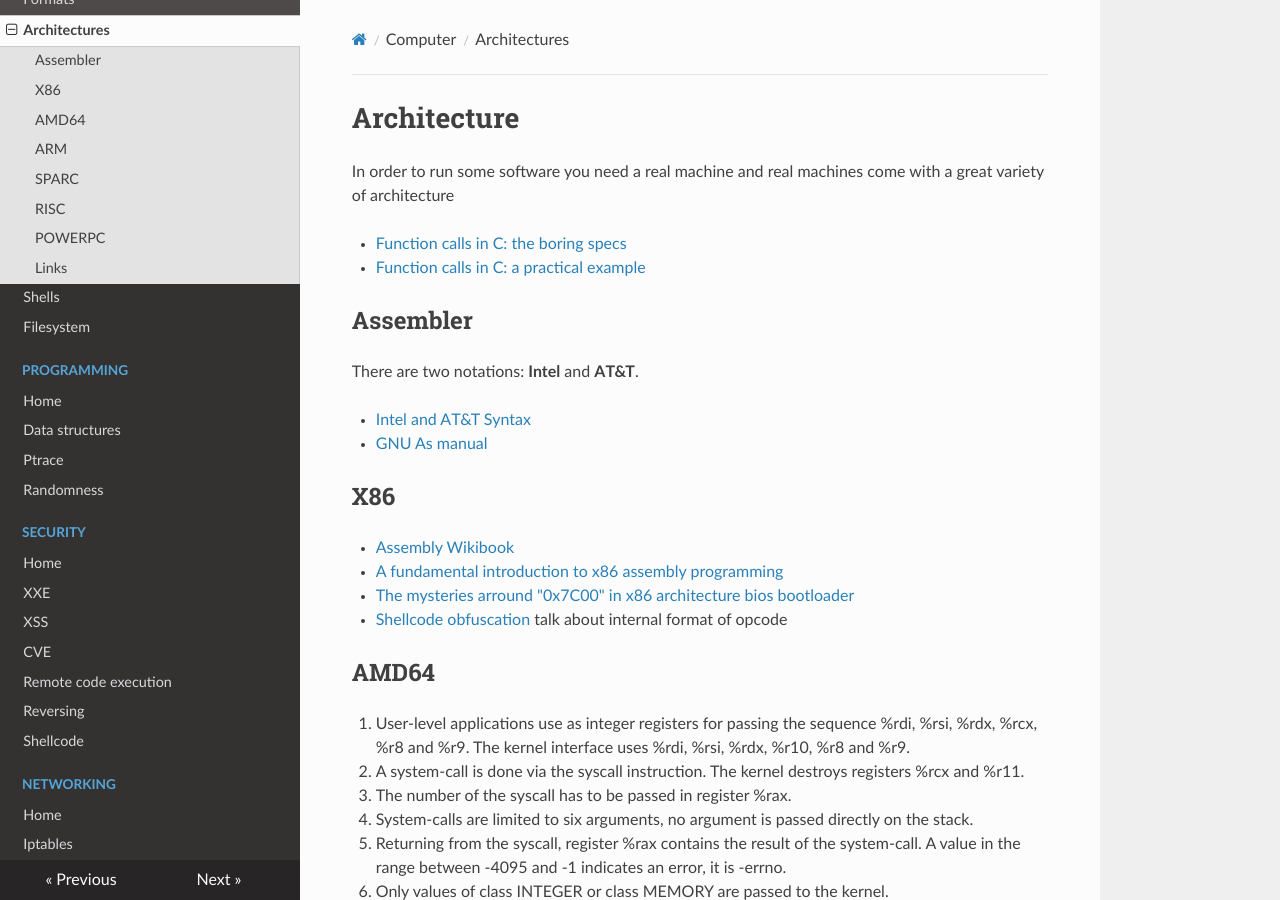
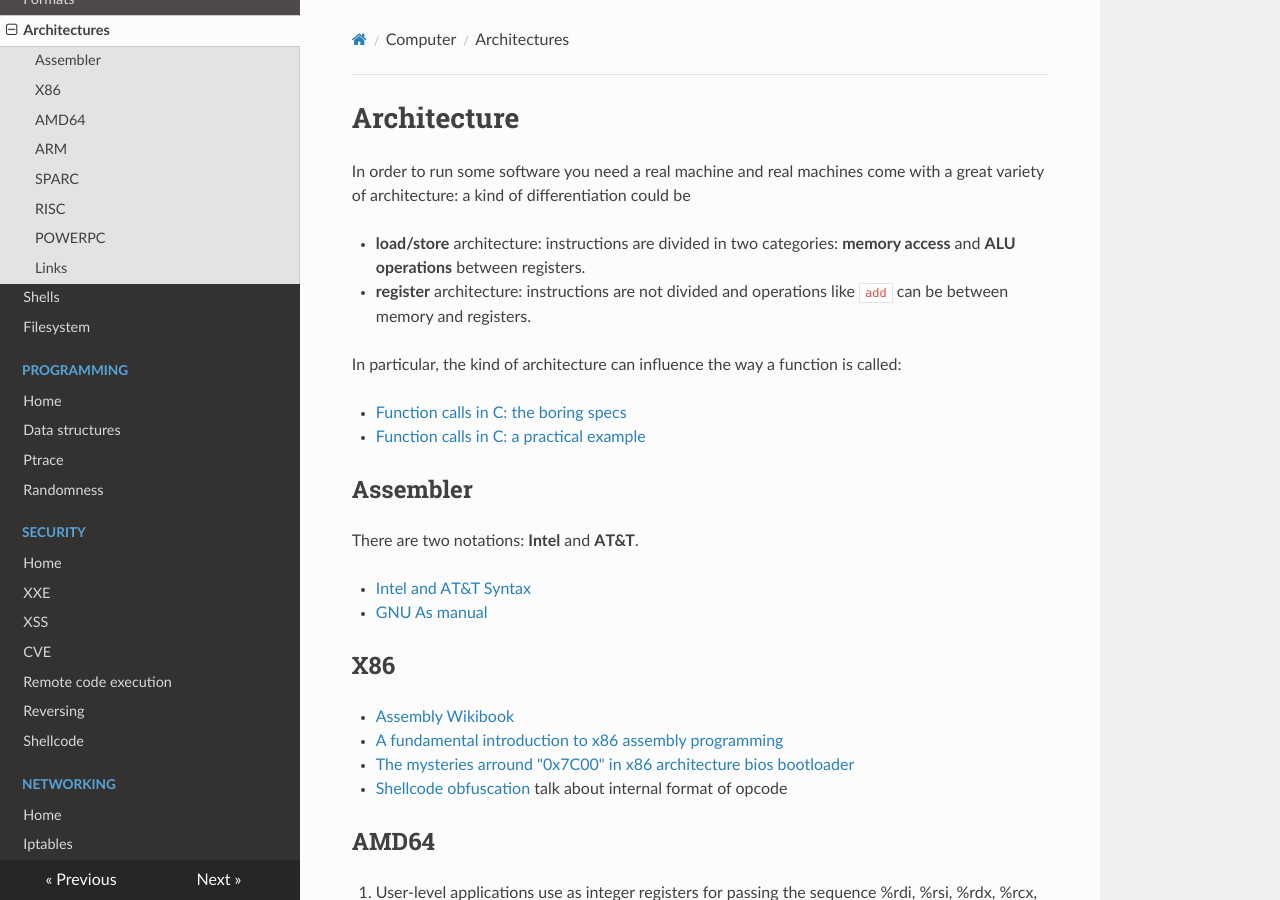
Before and after one commit to gipi/low-level, an MkDocs documentation site: the page built from docs/arch.md, in a window 1280 px wide and 900 px high. Built offline with MkDocs 1.6.1, drawn with Linux system fonts in a browser that asks for light colours; nearby versions of some CDN libraries; old or Windows-style settings are respelled for this version of MkDocs.

Commit message:
Add note.

```diff
--- a/docs/arch.md
+++ b/docs/arch.md
@@ -1,7 +1,13 @@
 # Architecture
 
 In order to run some software you need a real machine and
-real machines come with a great variety of architecture
+real machines come with a great variety of architecture: a kind of differentiation
+could be
+
+ * **load/store** architecture: instructions are divided in two categories: **memory access** and **ALU operations** between registers.
+ * **register** architecture: instructions are not divided and operations like ``add`` can be between memory and registers.
+
+In particular, the kind of architecture can influence the way a function is called:
 
  - [Function calls in C: the boring specs](http://www.gghh.name/dibtp/2015/11/10/function-calls-in-c-the-boring-specs.html)
  - [Function calls in C: a practical example](http://www.gghh.name/dibtp/2015/11/11/function-calls-in-c-practical-example.html)
```
